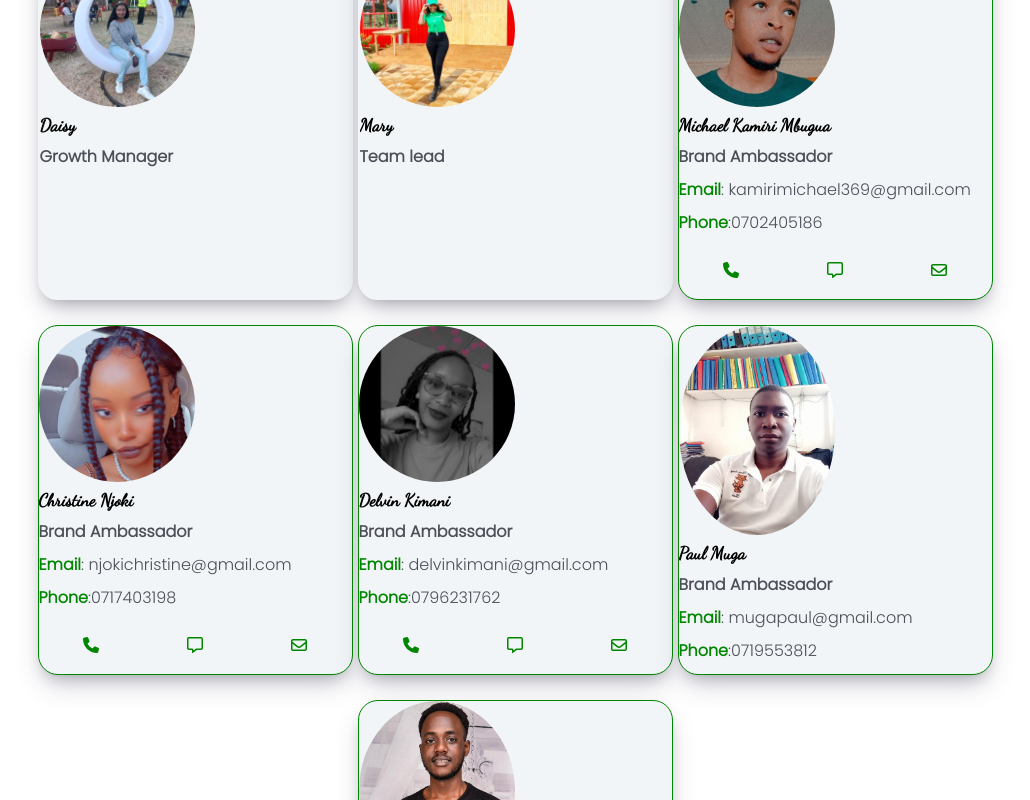
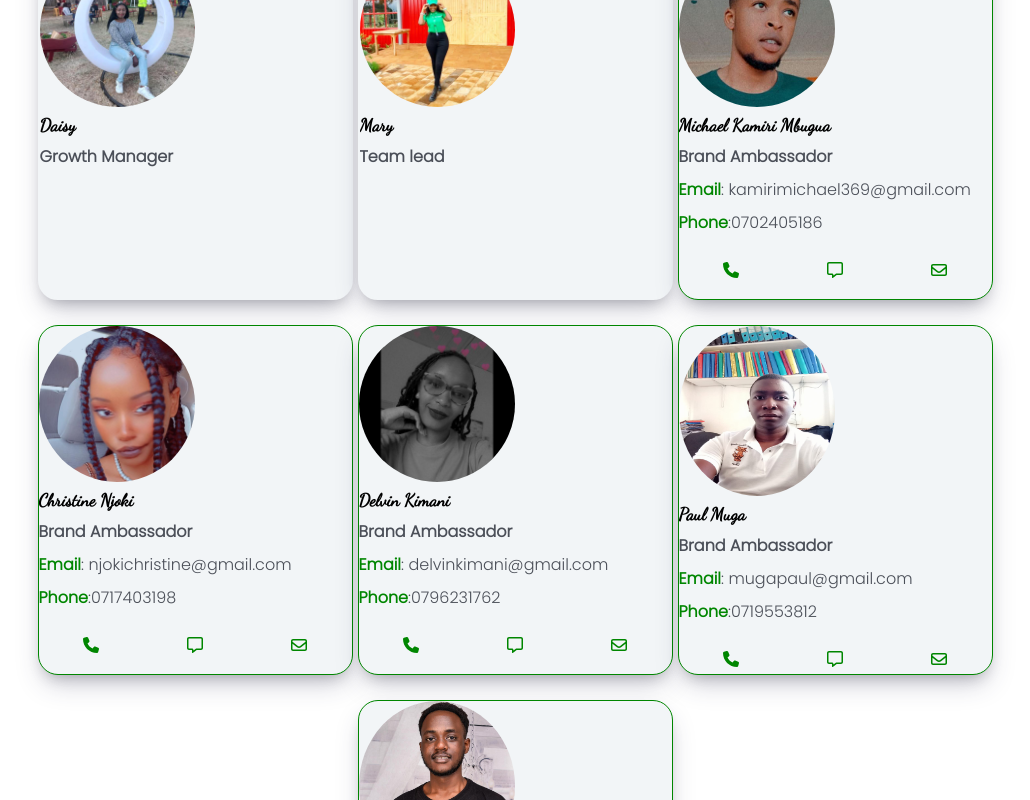
Before and after one commit to mike-mbugua/greenspoonBA, a React (Create React App) app in the folder greenspoon-ba/: page /team in a window 1280 px wide. Shown: the part 580-1380 px from the top of the page, without its empty margins (125-1155 px from the left). Built offline with nearby package versions, Linux system fonts and the light colour scheme.

Commit message:
add media query

```diff
--- a/greenspoon-ba/src/components/Team/Team.css
+++ b/greenspoon-ba/src/components/Team/Team.css
@@ -71,6 +71,9 @@
 .rights{
     text-align: center;
 }
+.team__card .charlton{
+    height: 170px;
+}
 /* Media Queries */
 
 /* Small devices (up to 576px) */
--- a/greenspoon-ba/src/components/Team/Team.jsx
+++ b/greenspoon-ba/src/components/Team/Team.jsx
@@ -72,7 +72,7 @@ function Team({name,image,email,phone,}) {
         </div>
 
         <div className="team__card">
-          <img src={paul} alt="" />
+          <img className='charlton' src={paul} alt="" />
           <h2>Paul Muga</h2>
           <h4>Brand Ambassador</h4>
           <p><span className="span-style">Email</span>: mugapaul@gmail.com</p>
@@ -86,7 +86,7 @@ function Team({name,image,email,phone,}) {
         </div>
 
         <div className="team__card">
-          <img src={charlton} alt="" />
+          <img className='charlton' src={charlton} alt="" />
           <h2>Charlton Mawira</h2>
           <h4>Brand Ambassador</h4>
           <p><span className="span-style">Email</span>: mawiracharlton@gmail.com</p>
```
